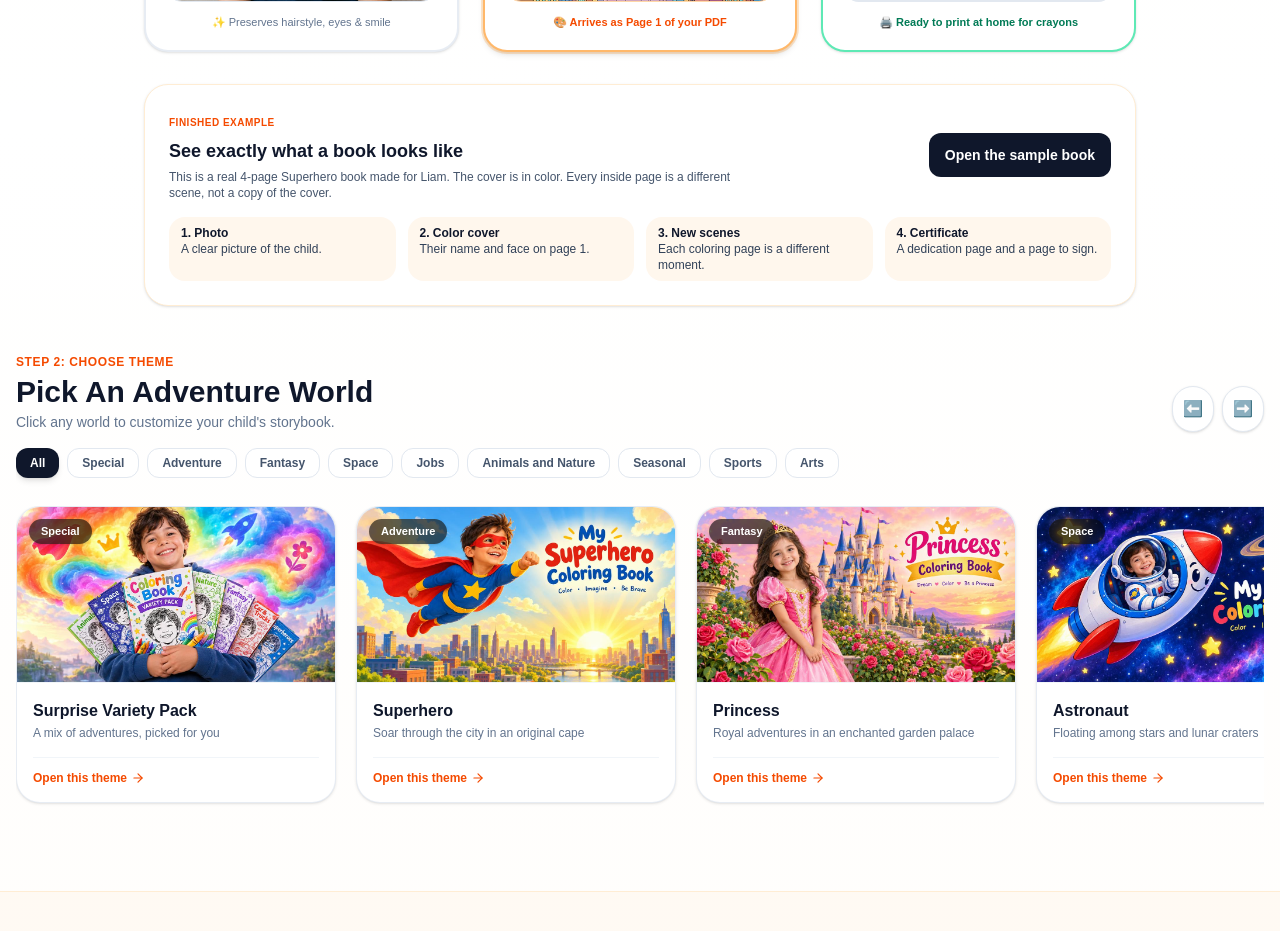
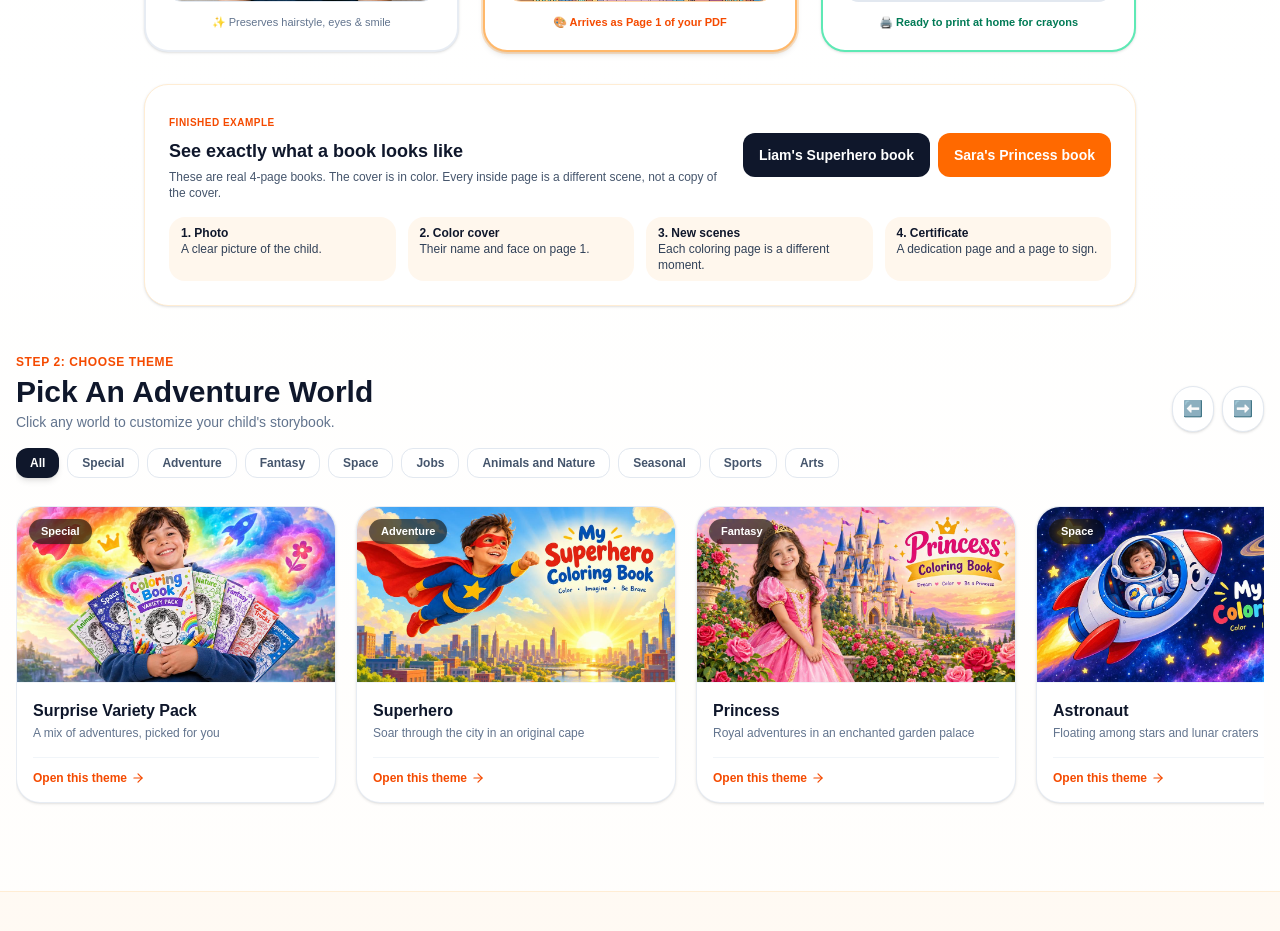
Before and after one commit to mensuraljaheshery-netizen/mycoloring-star, a Next.js app: page / in a window 1280 px wide. Shown: the part 1820-2751 px from the top of the page. Built offline with nearby package versions, Linux system fonts and the light colour scheme; no server answers; the database is empty.

Commit message:
Add Sara's Princess book next to the Superhero sample.

```diff
--- a/src/components/HomeExperience.tsx
+++ b/src/components/HomeExperience.tsx
@@ -576,17 +576,27 @@ export default function HomePage() {
               <span className="text-[10px] font-black uppercase tracking-wider text-orange-600">Finished example</span>
               <h3 className="text-lg font-black text-slate-900 mt-1">See exactly what a book looks like</h3>
               <p className="text-xs text-slate-600 mt-1 max-w-xl">
-                This is a real 4-page Superhero book made for Liam. The cover is in color. Every inside page is a different scene, not a copy of the cover.
+                These are real 4-page books. The cover is in color. Every inside page is a different scene, not a copy of the cover.
               </p>
             </div>
+            <div className="flex flex-col sm:flex-row gap-2 shrink-0">
               <a
                 href="/sample-book.pdf"
                 target="_blank"
                 rel="noopener noreferrer"
-              className="shrink-0 inline-flex items-center justify-center px-4 py-3 rounded-xl bg-slate-900 text-white text-sm font-black hover:bg-slate-800"
+                className="inline-flex items-center justify-center px-4 py-3 rounded-xl bg-slate-900 text-white text-sm font-black hover:bg-slate-800"
               >
-              Open the sample book
+                Liam's Superhero book
               </a>
+              <a
+                href="/sample-book-princess.pdf"
+                target="_blank"
+                rel="noopener noreferrer"
+                className="inline-flex items-center justify-center px-4 py-3 rounded-xl bg-orange-500 text-white text-sm font-black hover:bg-orange-600"
+              >
+                Sara's Princess book
+              </a>
+            </div>
           </div>
           <ol className="mt-4 grid grid-cols-1 sm:grid-cols-4 gap-3 text-xs text-slate-700">
             <li className="rounded-2xl bg-orange-50 px-3 py-2"><strong className="block text-slate-900">1. Photo</strong>A clear picture of the child.</li>
```
Also changed, not shown: 1 other file (tests, documents, lock files or other folders). Lines whose indentation alone changed are shown as unchanged.
